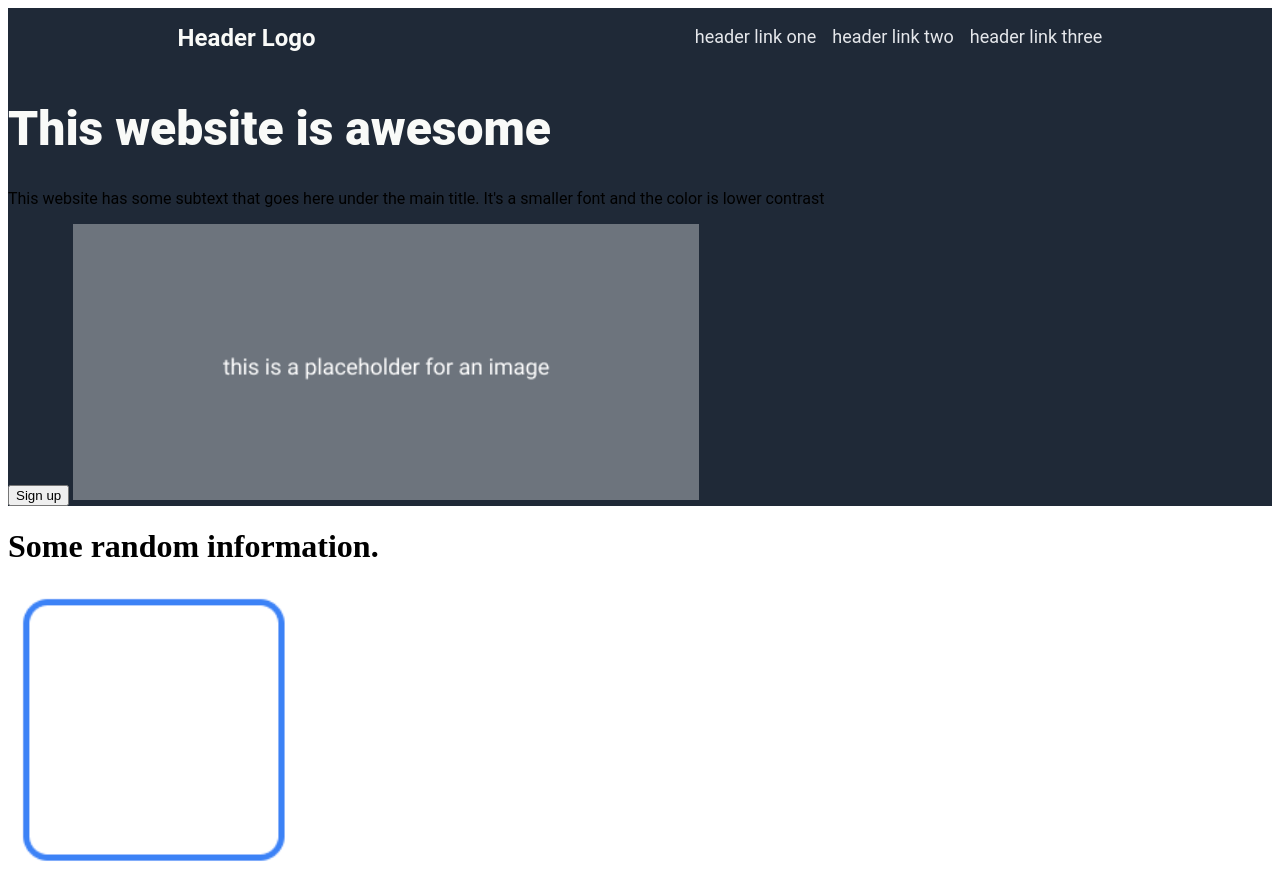
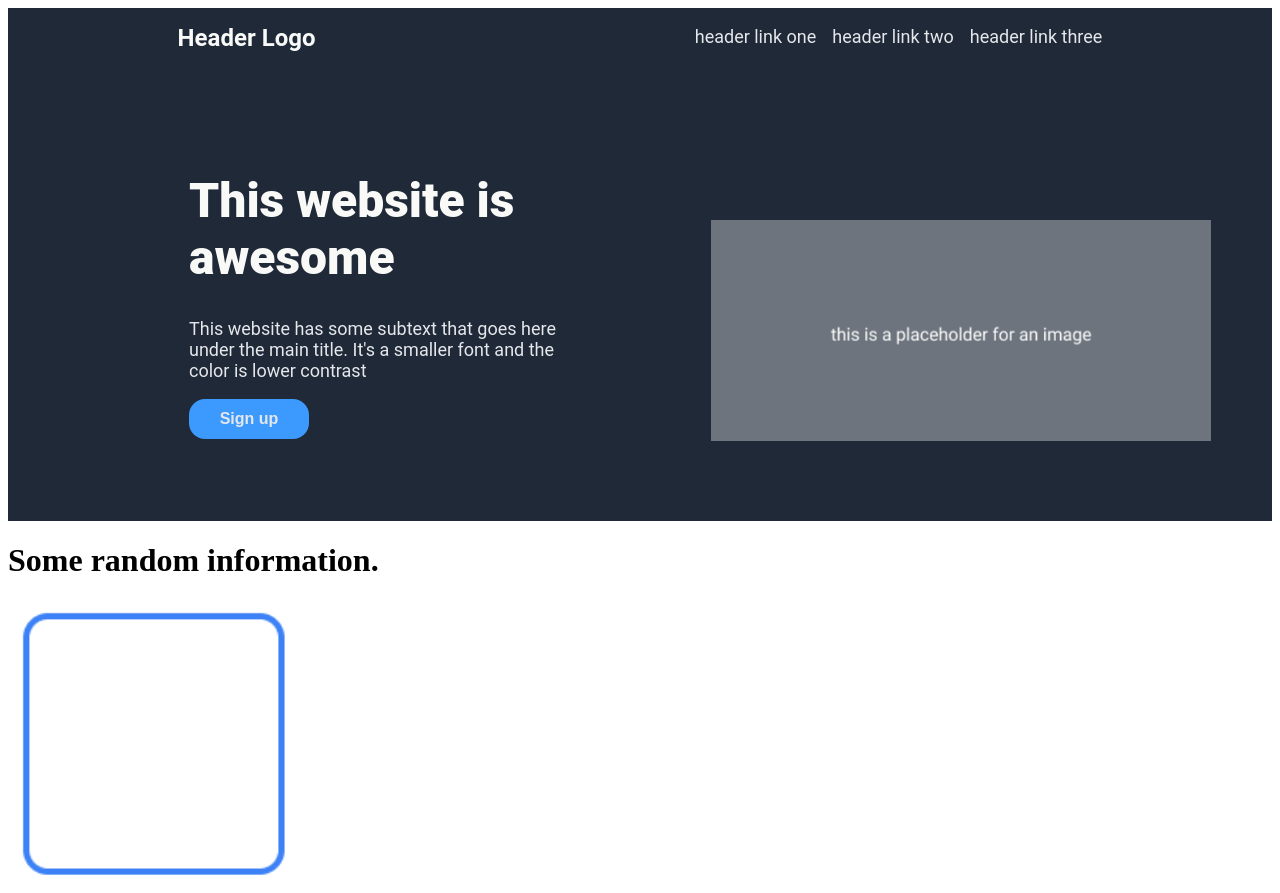
Before and after one commit to log2718/home-page-design-1, a plain HTML site: page index.html in a window 1280 px wide. Shown: the top 893 px of the page. Drawn offline with Linux system fonts and the light colour scheme.

Commit message:
complete hero section

```diff
--- a/index.html
+++ b/index.html
@@ -15,11 +15,16 @@
                 <li>header link three</li>
             </ul>
         </div>
-        <h1 class="heromain">This website is awesome</h1>
-        <p>This website has some subtext that goes here under the main title. It's a smaller font and the color is lower contrast</p>
-        <button>Sign up</button>
-        <img src="img/pic1.png" alt="this is a placeholder for an image">
+        <div class="intro">
+            <div class="leftintro">
+                <h1 class="heromain">This website is awesome</h1>
+                <p>This website has some subtext that goes here under the main title. It's a smaller font and the color is lower contrast</p>
+                <button>Sign up</button>
+            </div>
+            <img src="img/pic1.png" alt="this is a placeholder for an image">
+        </div>
     </div>
+
     <div class="infosection">
         <h1>Some random information.</h1>
         <img src="img/pic2.png" alt="picture of a square">
--- a/style.css
+++ b/style.css
@@ -1,12 +1,11 @@
 .topsection {
     font-family: roboto;
+    color: #F9FAF8;
     background-color: #1F2937;
-}
-
-.topsection .heromain {
-    font-size: 48px;
-    color: #F9FAF8;
-    font-weight: 900;
+    display: flex;
+    flex-direction: column;
+    justify-content: space-between;
+    gap: 72px;
 }
 
 .header {
@@ -26,3 +25,38 @@
     display: flex;
     gap: 16px;
 }
+
+.intro {
+    display: flex;
+    justify-content: space-around;
+}
+
+.topsection .heromain {
+    font-size: 48px;
+    color: #F9FAF8;
+    font-weight: 900;
+}
+
+.intro img {
+    height: auto;
+    width: 500px;
+    margin: 80px 0 80px 0;
+}
+
+.leftintro {
+    margin-left: 120px;
+    width: 400px;
+    font-size: 18px;
+    color: #E5E7EB;
+}
+
+button {
+    background-color: rgb(60, 154, 255);
+    width: 120px;
+    height: 40px;
+    border-radius: 16px;
+    border-style: none;
+    font-size: 16px;
+    font-weight: 700;
+    color: #E5E7EB;
+}
```
